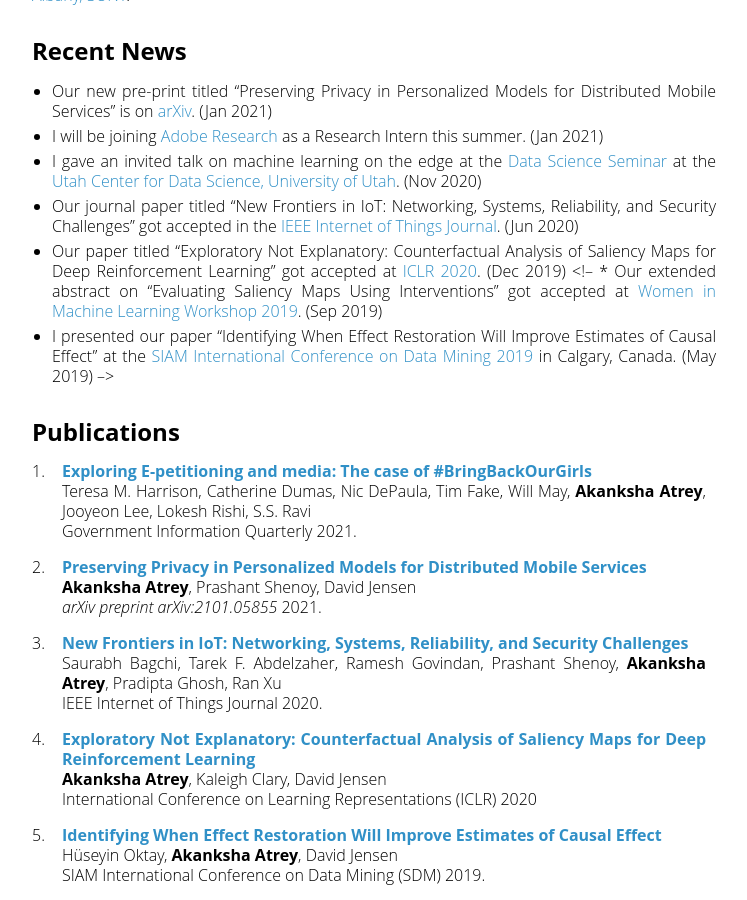
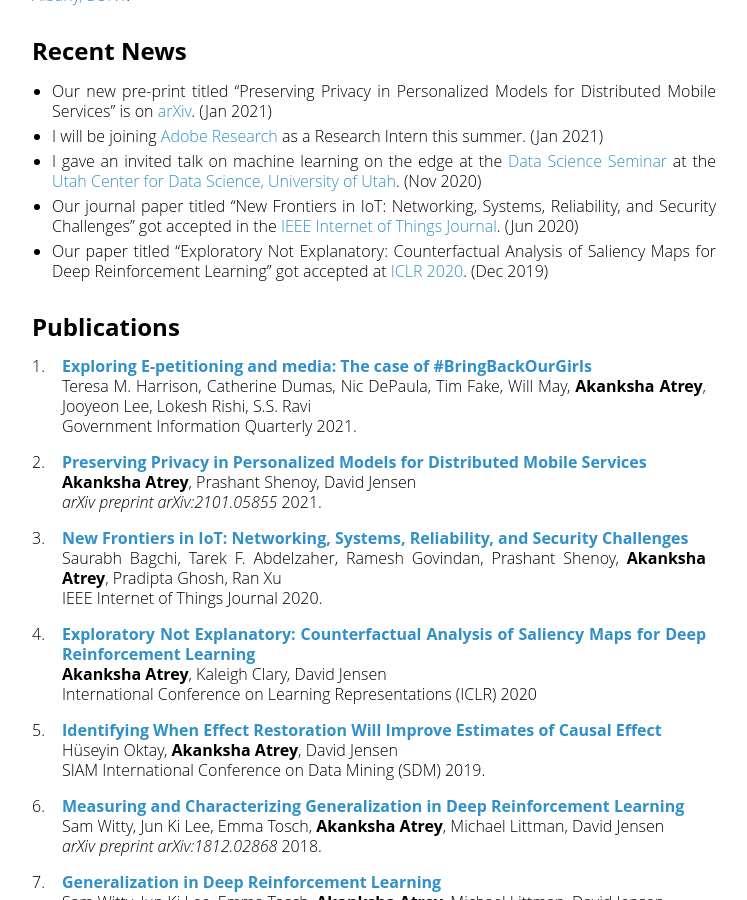
Before and after one commit to akanksha-atrey/akanksha-atrey.github.io, a Jekyll site: the page built from index.md, in a window 1280 px wide and 900 px high, scrolled down 551 px. Shown: the whole window, without its empty margins (256-1003 px from the left). Built offline with Jekyll 4.4.1, drawn with Linux system fonts in a browser that asks for light colours; our own code applies the rules of GitHub Pages for plain Markdown files.

Commit message:
fixing bug with comments in md file

```diff
--- a/index.md
+++ b/index.md
@@ -19,8 +19,6 @@ Prior to joining UMass, I was a software engineer at IBM where I worked on the z
 * I gave an invited talk on machine learning on the edge at the [Data Science Seminar](http://datascience.utah.edu/seminar.html) at the [Utah Center for Data Science, University of Utah](http://datascience.utah.edu/index.html). (Nov 2020)
 * Our journal paper titled "New Frontiers in IoT: Networking, Systems, Reliability, and Security Challenges" got accepted in the [IEEE Internet of Things Journal](https://ieee-iotj.org/). (Jun 2020)
 * Our paper titled "Exploratory Not Explanatory: Counterfactual Analysis of Saliency Maps for Deep Reinforcement Learning" got accepted at [ICLR 2020](https://openreview.net/forum?id=rkl3m1BFDB). (Dec 2019)
-<!-- * Our extended abstract on "Evaluating Saliency Maps Using Interventions" got accepted at [Women in Machine Learning Workshop 2019](https://wimlworkshop.org/2019/). (Sep 2019)
-* I presented our paper "Identifying When Effect Restoration Will Improve Estimates of Causal Effect" at the [SIAM International Conference on Data Mining 2019](https://www.siam.org/Conferences/CM/Conference/sdm19) in Calgary, Canada. (May 2019) -->
 
 ---
 
```
